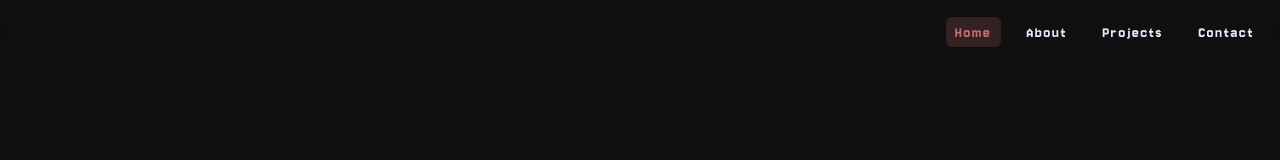
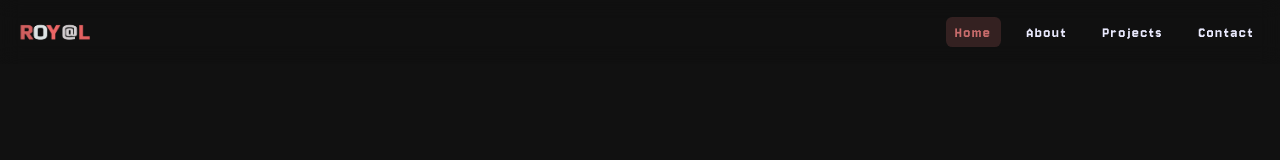
Before and after one commit to Bikram-pal/portfolio, a plain HTML site: page index.html in a window 1280 px wide. Shown: the top 160 px of the page. Drawn offline with nearby package versions, Linux system fonts and the light colour scheme; the site is published under a folder, as on GitHub Pages, so addresses that start at the root find nothing.

Commit message:
add path of logo

```diff
--- a/index.html
+++ b/index.html
@@ -13,7 +13,7 @@
     <div class="home" id="home">
       <!-- navbar -->
       <nav>
-        <a href="/" class="logo"><img src="/icons/logo1.png" alt=""></a>
+        <a href="/" class="logo"><img src="./icons/logo1.png" alt=""></a>
 
         <ul class="nav-list" id="nav-list">
           <li class="nav-element"><a href="#home">Home</a></li>
```
